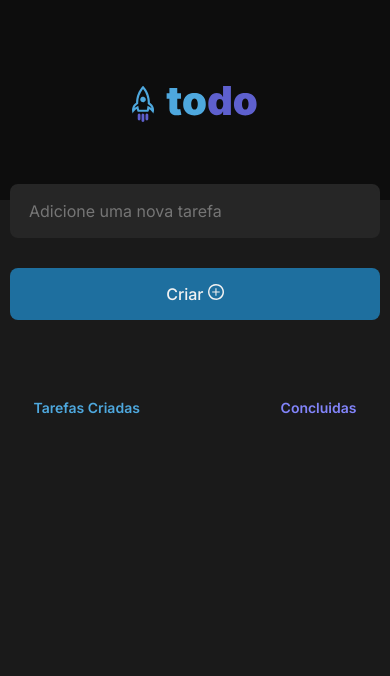
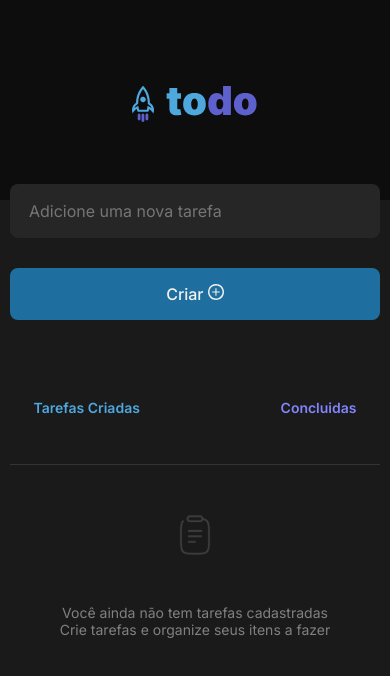
Before and after one commit to Carlosomr/to-do-list, a React (Vite) app: page / in a window 390 px wide. Shown: the top 676 px of the page. Built offline with nearby package versions, Linux system fonts and the light colour scheme.

Commit message:
feito o component TASKNULL

```diff
--- a/src/App.jsx
+++ b/src/App.jsx
@@ -2,6 +2,7 @@
 import { Header } from './components/header';
 import { Post } from './components/post';
 import { Task } from './components/task';
+import { TaskNull } from './components/taskNull';
 
 import './global.css';
 export function App() {
--- a/src/components/post.jsx
+++ b/src/components/post.jsx
@@ -3,11 +3,13 @@ import { Task } from './task';
 
 import { Button } from './button';
 import { useState } from 'react';
+import { TaskNull } from './taskNull';
 
 
 export function Post ({tarefa}) {
     const [novaTarefa, setNovaTarefa] = useState([])
     const [newTaskText, setNewTaskText] = useState('')
+
 
     function handleCreateNewTask (){
         if (newTaskText == 0){
@@ -63,16 +65,22 @@ export function Post ({tarefa}) {
             </div>
         </article>
 
-        <div className= {style.novaTarefa}>
-            {novaTarefa.map(comment =>{
-                return<Task
-                key= {comment}
-                tarefa={comment}
-                deleteTask={deleteTask}
-                />
 
-            })}
-        </div>
+
+        <div className={style.novaTarefa}>
+                {novaTarefa.length === 0 ? (
+                    <TaskNull />
+                ) : (
+                    /* tarefa é diferente de 0 comentarios? retorna o map */
+                    novaTarefa.map((comment) => (
+                        <Task
+                            key={comment}
+                            tarefa={comment}
+                            deleteTask={deleteTask}
+                        />
+                    ))
+                )}
+            </div>
 
         </main>
     )
--- /dev/null
+++ b/src/components/taskNull.jsx
@@ -0,0 +1,15 @@
+import style from './taskNull.module.css'
+import Clipboard from '../assets/Clipboard.svg';
+
+export function TaskNull () {
+    return (
+        <aside>
+
+            <img src= {Clipboard}></img>
+            <p>Você ainda não tem tarefas cadastradas <br/>
+            Crie tarefas e organize seus itens a fazer</p>
+
+        </aside>
+
+    )
+}
--- /dev/null
+++ b/src/components/taskNull.module.css
@@ -0,0 +1,57 @@
+aside{
+    border-top: solid 1px var(--gray-400);
+    margin: auto;
+    width: 736px;
+    height: 244px;
+    display: flex;
+    flex-direction: column;
+}
+aside img{
+    width: 56px;
+    height: 56px;
+    margin: auto;
+    margin-top: 50px;
+}
+aside p {
+    margin: auto;
+    width: 500px;
+    height: 80px;
+    text-align: center;
+
+    color: var(--gray-300);
+}
+
+@media (max-width: 768px) {
+    aside {
+        width: 100%;
+        padding: 0 20px; /* Adiciona algum padding para evitar que o conteúdo fique muito próximo dos bordos */
+    }
+
+    aside img {
+        width: 40px; /* Reduz o tamanho da imagem para telas menores */
+        height: 40px;
+    }
+
+    aside p {
+        width: 90%; /* Ajusta a largura do parágrafo para ocupar menos espaço */
+        font-size: 14px; /* Diminui o tamanho da fonte para melhorar a legibilidade em telas menores */
+    }
+}
+
+/* Media query para telas médias (por exemplo, tablets) */
+@media (min-width: 769px) and (max-width: 1024px) {
+    aside {
+        width: 100%;
+        padding: 0 30px; /* Ajusta o padding para telas maiores */
+    }
+
+    aside img {
+        width: 48px; /* Ajusta o tamanho da imagem para telas maiores */
+        height: 48px;
+    }
+
+    aside p {
+        width: 95%; /* Ajusta a largura do parágrafo para telas maiores */
+        font-size: 16px; /* Aumenta o tamanho da fonte para melhorar a legibilidade em telas maiores */
+    }
+}
```
Also changed, not shown: src/assets/Clipboard.svg (added).
